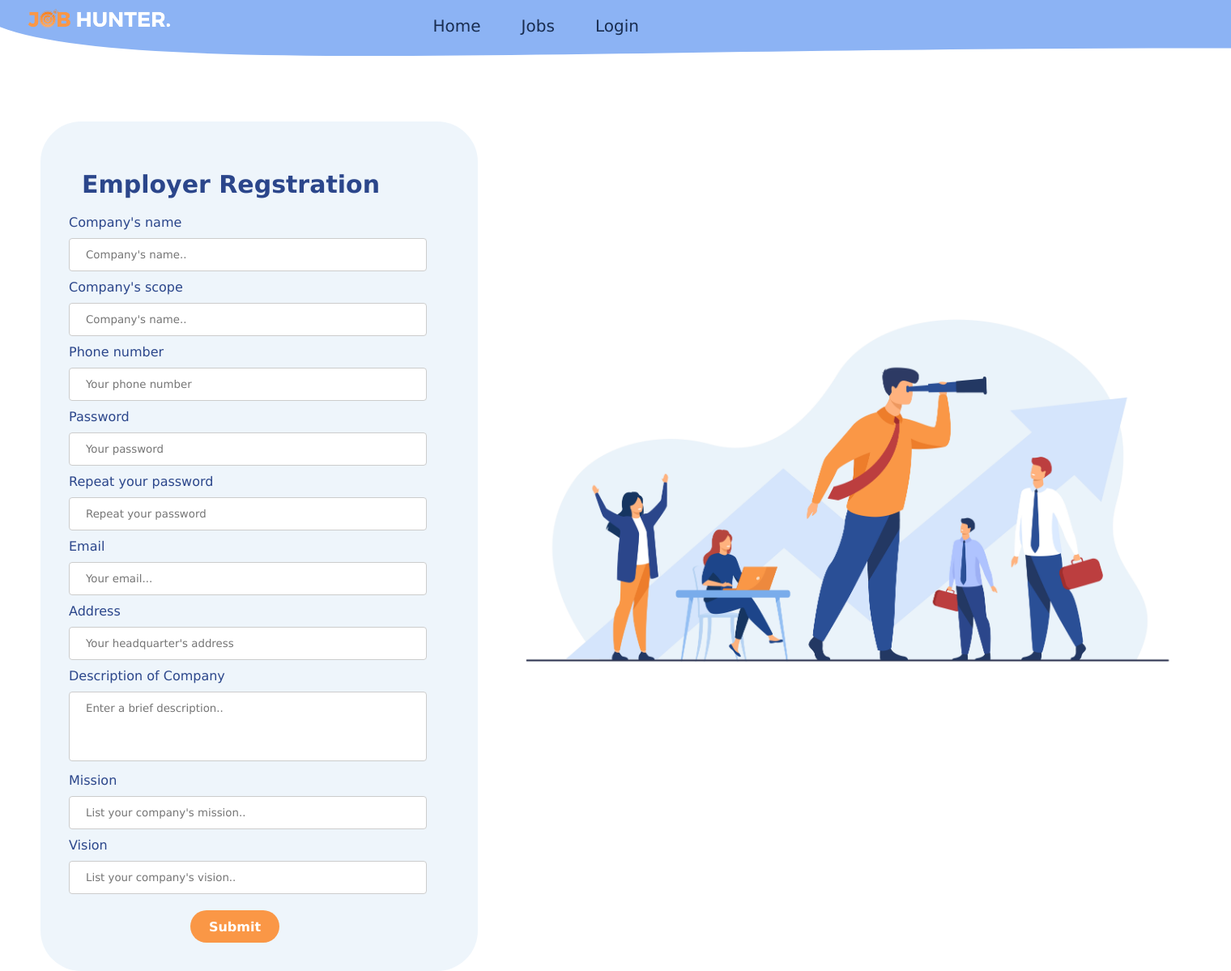
After one commit to RahafNaif/jobHunter, a PHP site: page /EmployeerReg.php in a window 1520 px wide. The commit adds this page. Shown: the whole page at 81% size. Run offline with PHP 8.4, Linux system fonts and the light colour scheme; data that the repository does not hold is empty.

Commit message:
sign up edits

```diff
--- /dev/null
+++ b/EmployeerReg.php
@@ -0,0 +1,90 @@
+<!DOCTYPE html>
+
+<html>
+
+<head>
+    <meta charset="UTF-8" />
+    <title>Employer Registration</title>
+    <link rel="stylesheet" href="styles\JobListingStylesFay.css" />
+    <link rel="icon" href="img/icon.png">
+    <link rel="stylesheet" href="styles\Buttons.css" />
+    <link rel="stylesheet" href="styles\NavbarStyles.css" />
+    <link rel="stylesheet" href="styles\form.css" />
+</head>
+
+<body>
+    <?php
+        if($_POST['create']){
+            $name = $_POST['name'];
+            $scope = $_POST['scope'];
+            $phone = $_POST['phone'];
+            $password = $_POST['password'];
+        }
+    ?>
+    <span class="logo"><img src="img/logo.PNG" alt="logo"></span>
+    <!-- Generated by https://smooth.ie/blogs/news/svg-wavey-transitions-between-sections -->
+    <div style="height: 150px; overflow: hidden;"><svg viewBox="0 0 500 150" preserveAspectRatio="none"
+            style="height: 100%; width: 100%;">
+            <path d="M-15.58,-15.49 C-16.70,110.81 186.45,57.52 502.48,59.50 L500.00,0.00 L0.00,0.00 Z"
+                style="stroke: none; fill: #8CB3F4;"></path>
+        </svg></div>
+    <header>
+        <nav>
+            <ul class="navLinks1">
+                <li><a href="home.html">Home</a></li>
+                <li><a href="jobSearch.html">Jobs</a></li>
+                <li><a href="LogIn.html">Login</a></li>
+            </ul>
+        </nav>
+    </header>
+
+    <main>
+        <section class="background">
+            <div class="lists">
+                <div class="list">
+                    <img class="regimg" src="img/6671.jpg" alt="v">
+                    <div class="jobInfo">
+                        <h2 id=employerReg>Employer Regstration </h2>
+                        <form method="post" action="EmployeerReg.php">
+                            <label for="first_name">Company's name</label>
+                            <input type="text" class="form-input" name="name" id="fCOMPANY'S NAME" placeholder="Company's name.. " required />
+                            <label for="first_name">Company's scope</label>
+                            <input type="text" class="form-input" name="scope" id="fCOMPANY'S NAME" placeholder="Company's name.. " required />
+                            <label for="phone">Phone number</label>
+                            <input type="text" class="form-input" name="phone" id="phone"
+                                placeholder="Your phone number" required />
+                            <label for="password">Password</label>
+                            <input type="password" class="form-input" name="password" id="password"
+                                placeholder="Your password" required />
+                            <label for="re_password">Repeat your password</label>
+                            <input type="password" class="form-input" name="re_password" id="re_password"
+                                placeholder="Repeat your password" required />
+                            <label for="last_name">Email</label>
+                            <input type="text" class="form-input" name="last_name" id="last_name"
+                                placeholder="Your email..." required />
+                            <label for="last_name">Address</label>
+                            <input type="text" class="form-input" name="last_name" id="last_name"
+                                placeholder="Your headquarter's address" required />
+                            <label for="last_name">Description of Company</label>
+                            <textarea  style="resize: none; " rows="4" cols="53" placeholder="Enter a brief description.."></textarea>
+                            <label for="last_name">Mission</label>
+                            <input type="text" class="form-input" name="last_name" id="last_name"
+                                placeholder="List your company's mission.." required />
+                            <label for="last_name">Vision</label>
+                            <input type="text" class="form-input" name="last_name" id="last_name"
+                                placeholder="List your company's vision.." required />
+                            <input type="submit" class="applicants" name="create">
+                        </form>
+                        <!-- <div class="buttons">
+                            <a href="LastEMPProf.2html.html">
+                                <button class="applicants">Sign Up</button>
+                            </a>
+                        </div> -->
+                    </div>
+                </div>
+            </div>
+        </section>
+    </main>
+</body>
+
+</html>
--- a/styles/form.css
+++ b/styles/form.css
@@ -25,16 +25,29 @@ textarea {
 }
 
 input[type=submit] {
-  width: 100%;
-  background-color: #4CAF50;
+  display: block;
+  position: relative;
+  max-width: max-content;
+  min-width: 110px;
+  min-height: 40px;
+  max-height: max-content;
+  margin: 10px 20px 0px 150px;
+  border-radius: 50px;
+  font-size: 16px;
   color: white;
-  padding: 14px 20px;
-  margin: 8px 0;
   border: none;
-  border-radius: 4px;
+  outline: none;
+  font-weight: bold;
+  background: #fa9746;
   cursor: pointer;
+  padding: 5px;
 }
 
 input[type=submit]:hover {
-  background-color: #45a049;
+  transition: all 0.3s ease-in-out;
+  background: transparent;
+  border: 3px solid #8cb3f4;
+  color: #8cb3f4;
+  transform: scale(1.05);
+  cursor: pointer;
 }
```
Also changed, not shown: 1 other file.
